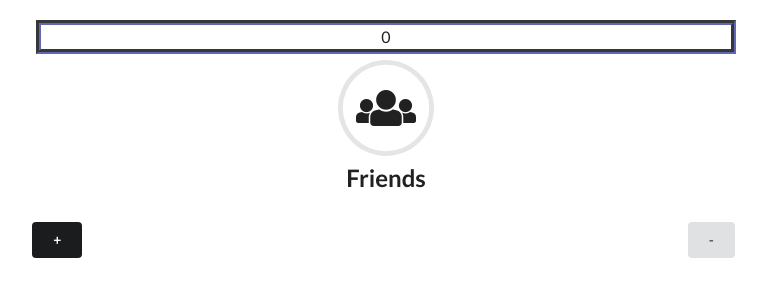
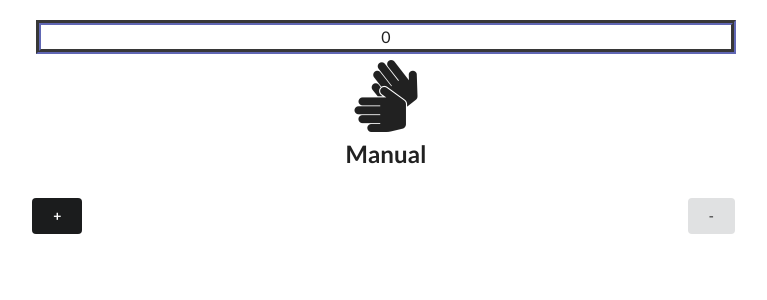
Before and after one commit to Harshvardhanvipat/counter-task-1, a React (Create React App) app: page / in a window 1280 px wide. Shown: the top 300 px of the page, without its empty margins (254-1021 px from the left). Built offline with nearby package versions, Linux system fonts and the light colour scheme.

Commit message:
trying to create a specific component for adding and subtracting onClick

```diff
--- a/src/App.js
+++ b/src/App.js
@@ -1,6 +1,8 @@
 import React from "react";
-import DisplayNumber from "../src/components/DisplayNumberComponent";
+// import DisplayNumber from "../src/components/DisplayNumberComponent";
+import IncrementDecrementComponent from "../src/components/IncrementDecrementComponent";
 // import { useState } from "react";
+//https:elated-fermi-52a102.netlify.app/
 
 import "./App.css";
 
@@ -9,44 +11,21 @@ class App extends React.Component {
     super(props);
     this.state = {
       count: 0,
+      manualActive: true,
     };
   }
 
+  increment() {
+    setState({ count: count + 1 });
+  }
+
   render() {
-    const ICREMENT_SYMBOL = "+";
-    const DECREMENT_SYMBOL = "-";
-
     return (
-      <div>
-        <div className="displayNumberDivHolder">
-          <DisplayNumber currentValue={this.state.count}></DisplayNumber>
-        </div>
-        <div className="ui grid equal  increment-decrement-button-holder-div">
-          <h2 className="ui center aligned icon header">
-            <i className="circular users icon"></i>
-            Friends
-          </h2>
-
-          <div className="equal width row">
-            <div className="increment column">
-              <button
-                onClick={() => this.setState({ count: this.state.count + 1 })}
-                className="ui secondary button"
-              >
-                {ICREMENT_SYMBOL}
-              </button>
-            </div>
-            <div className="decrement column">
-              <button
-                onClick={() => this.setState({ count: this.state.count - 1 })}
-                className="ui button"
-              >
-                {DECREMENT_SYMBOL}
-              </button>
-            </div>
-          </div>
-        </div>
-      </div>
+      <IncrementDecrementComponent
+        currentValue={this.state.count}
+        manualActive={this.state.manualActive}
+        incrementHandler={this.increment}
+      />
     );
   }
 }
--- /dev/null
+++ b/src/components/IncrementDecrementComponent.js
@@ -0,0 +1,43 @@
+import React from "react";
+import DisplayNumber from "../components/DisplayNumberComponent";
+
+function IncrementDecrementComponent(props) {
+  const ICREMENT_SYMBOL = "+";
+  const DECREMENT_SYMBOL = "-";
+
+  if (props.manualActive === true) {
+    return (
+      <div>
+        <div className="displayNumberDivHolder">
+          <DisplayNumber currentValue={props.currentValue}></DisplayNumber>
+        </div>
+        <div className="ui grid equal  increment-decrement-button-holder-div">
+          <h2 className="ui center aligned icon header">
+            <i className="sign language icon"></i>
+            Manual
+          </h2>
+
+          <div className="equal width row">
+            <div className="increment column">
+              <button
+                onClick={() => this.setState({ count: this.state.count + 1 })}
+                className="ui secondary button"
+              >
+                {ICREMENT_SYMBOL}
+              </button>
+            </div>
+            <div className="decrement column">
+              <button onClick={props.incrementHandler} className="ui button">
+                {DECREMENT_SYMBOL}
+              </button>
+            </div>
+          </div>
+        </div>
+      </div>
+    );
+  } else {
+    return <div>The Manual functionality is disabled</div>;
+  }
+}
+
+export default IncrementDecrementComponent;
```
Also changed, not shown: src/components/AutomaticDisplayComponent.js (added).
